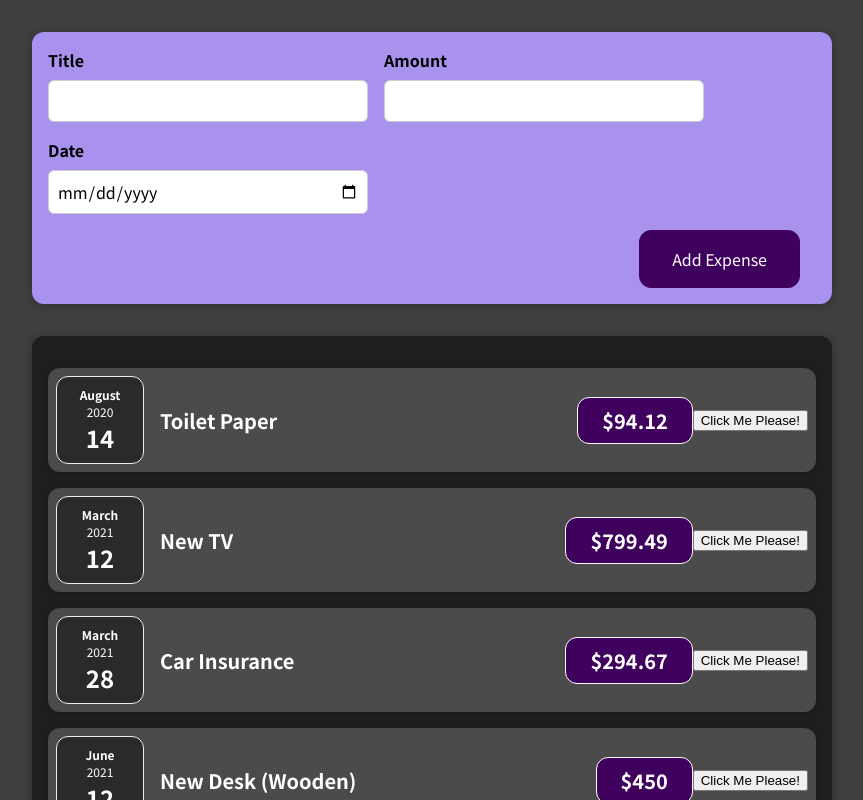
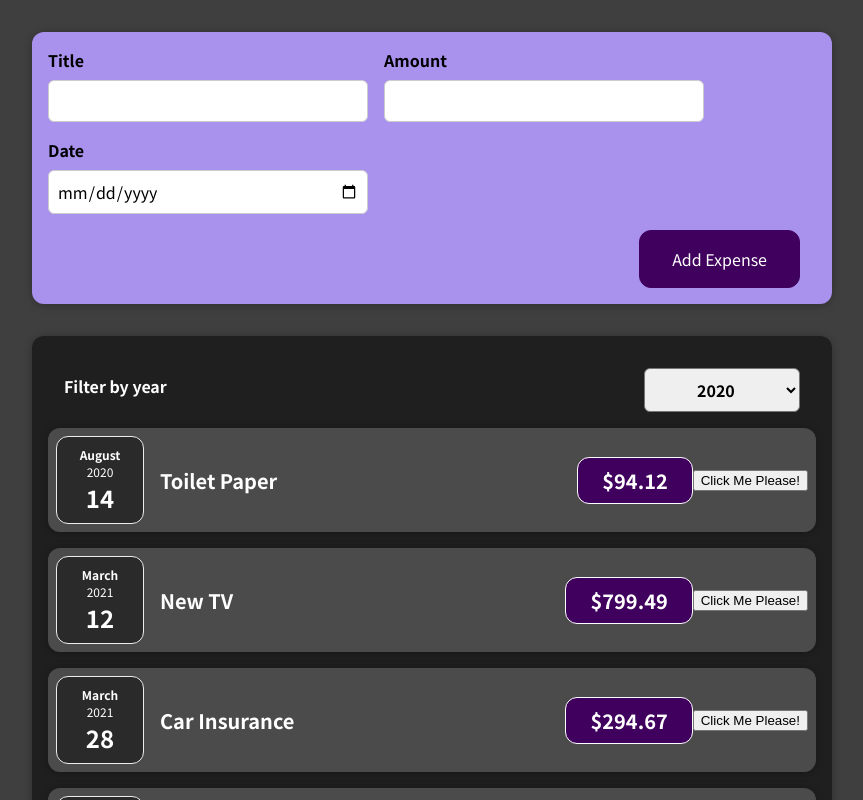
Before and after one commit to sam-nazarian/react-practice, a React (Create React App) app in the folder Section-3/: page / in a window 1280 px wide. Shown: the top 800 px of the page, without its empty margins (208-1071 px from the left). Built offline with nearby package versions, Linux system fonts and the light colour scheme.

Commit message:
Practiced Lifting The State Up in React

```diff
--- a/Section-3/src/App.js
+++ b/Section-3/src/App.js
@@ -25,6 +25,11 @@
     },
   ];
 
+  const addExpenseHandler = (expense) => {
+    console.log('In APP.JS');
+    console.log(expense);
+  };
+
   // Same as below previously react used to be used like this, before there was JSX. JSX works like this behind the scenes (under the hood).
   // return React.createElement('div', {}, React.createElement('h2', {}, `Let's get started!`), React.createElement(Expenses, { items: expenses }));
 
@@ -32,7 +37,7 @@
   // custom component starts with a capital letter
   return (
     <div>
-      <NewExpense />
+      <NewExpense onAddExpense={addExpenseHandler} />
       <Expenses items={expenses} />
     </div>
   );
--- a/Section-3/src/components/Expenses/Expenses.js
+++ b/Section-3/src/components/Expenses/Expenses.js
@@ -1,15 +1,28 @@
+import React, { useState } from 'react';
+
+import ExpensesFilter from './ExpensesFilter';
 import ExpenseItem from './ExpenseItem';
 import Card from '../UI/Card';
 import './Expenses.css';
 
 function Expenses(props) {
+  const [filteredYear, setFilteredYear] = useState('2020');
+
+  const filterChangeHandler = (selectedYear) => {
+    // console.log(selectedYear);
+    setFilteredYear(selectedYear);
+  };
+
   return (
+    <div>
       <Card className="expenses">
+        <ExpensesFilter selected={filteredYear} onChangeFilter={filterChangeHandler} />
         <ExpenseItem title={props.items[0].title} amount={props.items[0].amount} date={props.items[0].date} />
         <ExpenseItem title={props.items[1].title} amount={props.items[1].amount} date={props.items[1].date} />
         <ExpenseItem title={props.items[2].title} amount={props.items[2].amount} date={props.items[2].date} />
         <ExpenseItem title={props.items[3].title} amount={props.items[3].amount} date={props.items[3].date} />
       </Card>
+    </div>
   );
 }
 
--- /dev/null
+++ b/Section-3/src/components/Expenses/ExpensesFilter.css
@@ -0,0 +1,24 @@
+.expenses-filter {
+  color: white;
+  padding: 0 1rem;
+}
+
+.expenses-filter__control {
+  display: flex;
+  width: 100%;
+  align-items: center;
+  justify-content: space-between;
+  margin: 1rem 0;
+}
+
+.expenses-filter label {
+  font-weight: bold;
+  margin-bottom: 0.5rem;
+}
+
+.expenses-filter select {
+  font: inherit;
+  padding: 0.5rem 3rem;
+  font-weight: bold;
+  border-radius: 6px;
+}
--- /dev/null
+++ b/Section-3/src/components/Expenses/ExpensesFilter.js
@@ -0,0 +1,25 @@
+import React, { useState } from 'react';
+
+import './ExpensesFilter.css';
+
+const ExpensesFilter = (props) => {
+  const dropdownChangeHandler = (e) => {
+    props.onChangeFilter(e.target.value);
+  };
+
+  return (
+    <div className="expenses-filter">
+      <div className="expenses-filter__control">
+        <label>Filter by year</label>
+        <select value={props.selected} onChange={dropdownChangeHandler}>
+          <option value="2022">2022</option>
+          <option value="2021">2021</option>
+          <option value="2020">2020</option>
+          <option value="2019">2019</option>
+        </select>
+      </div>
+    </div>
+  );
+};
+
+export default ExpensesFilter;
--- a/Section-3/src/components/NewExpense/ExpenseForm.js
+++ b/Section-3/src/components/NewExpense/ExpenseForm.js
@@ -1,7 +1,7 @@
 import React, { useState } from 'react';
 import './ExpenseForm.css';
 
-const ExpenseForm = () => {
+const ExpenseForm = (props) => {
   // Indepant from the state, whenver component reloads state stays same
   // Detached from life cycle of component
   const [enteredTitle, setEnteredTitle] = useState('');
@@ -18,6 +18,7 @@
 
   const titleChangeHandler = (e) => {
     setEnteredTitle(e.target.value); //e.target is where the event happened
+
     // the prevState will always be latest state snapShot, otherwise doing too many state changes can go wrong, doesn't depend on outdated prevState snapshot
     // use when state update depends on previous state
     /*
@@ -47,7 +48,11 @@
       date: new Date(enteredDate),
     };
 
-    console.log(expenseData);
+    // console.log(expenseData);
+    props.onSaveExpenseData(expenseData);
+    setEnteredTitle('');
+    setEnteredAmount('');
+    setEnteredDate('');
   };
 
   return (
@@ -55,18 +60,19 @@
       <div className="new-expense__controls">
         <div className="new-expense__control">
           <label>Title</label>
-          <input type="text" onChange={titleChangeHandler} />
+          <input type="text" value={enteredTitle} onChange={titleChangeHandler} />
           {/* onChange also works for dropdowns, compared to onInput */}
         </div>
 
         <div className="new-expense__control">
           <label>Amount</label>
-          <input type="number" onChange={amountChangeHandler} min="0.01" step="0.1" />
+          <input type="number" value={enteredAmount} onChange={amountChangeHandler} min="0.01" step="0.1" />
+          {/* two-way binding allows us to both gather, & change user input, onClick gathers data, value changes user input */}
         </div>
 
         <div className="new-expense__control">
           <label>Date</label>
-          <input type="date" onChange={dateChangeHandler} min="2019-01-01" max="2022-12-31" />
+          <input type="date" value={enteredDate} onChange={dateChangeHandler} min="2019-01-01" max="2022-12-31" />
         </div>
       </div>
 
--- a/Section-3/src/components/NewExpense/NewExpense.js
+++ b/Section-3/src/components/NewExpense/NewExpense.js
@@ -3,10 +3,19 @@
 import ExpenseForm from './ExpenseForm';
 import './NewExpense.css';
 
-const newExpense = () => {
+const newExpense = (props) => {
+  const saveExpenseDataHandler = (enteredExpenseData) => {
+    const expenseData = {
+      ...enteredExpenseData,
+      id: Math.random().toString(),
+    };
+
+    props.onAddExpense(enteredExpenseData);
+  };
+
   return (
     <div className="new-expense">
-      <ExpenseForm />
+      <ExpenseForm onSaveExpenseData={saveExpenseDataHandler} />
     </div>
   );
 };
```
Lines whose indentation alone changed are shown as unchanged.
